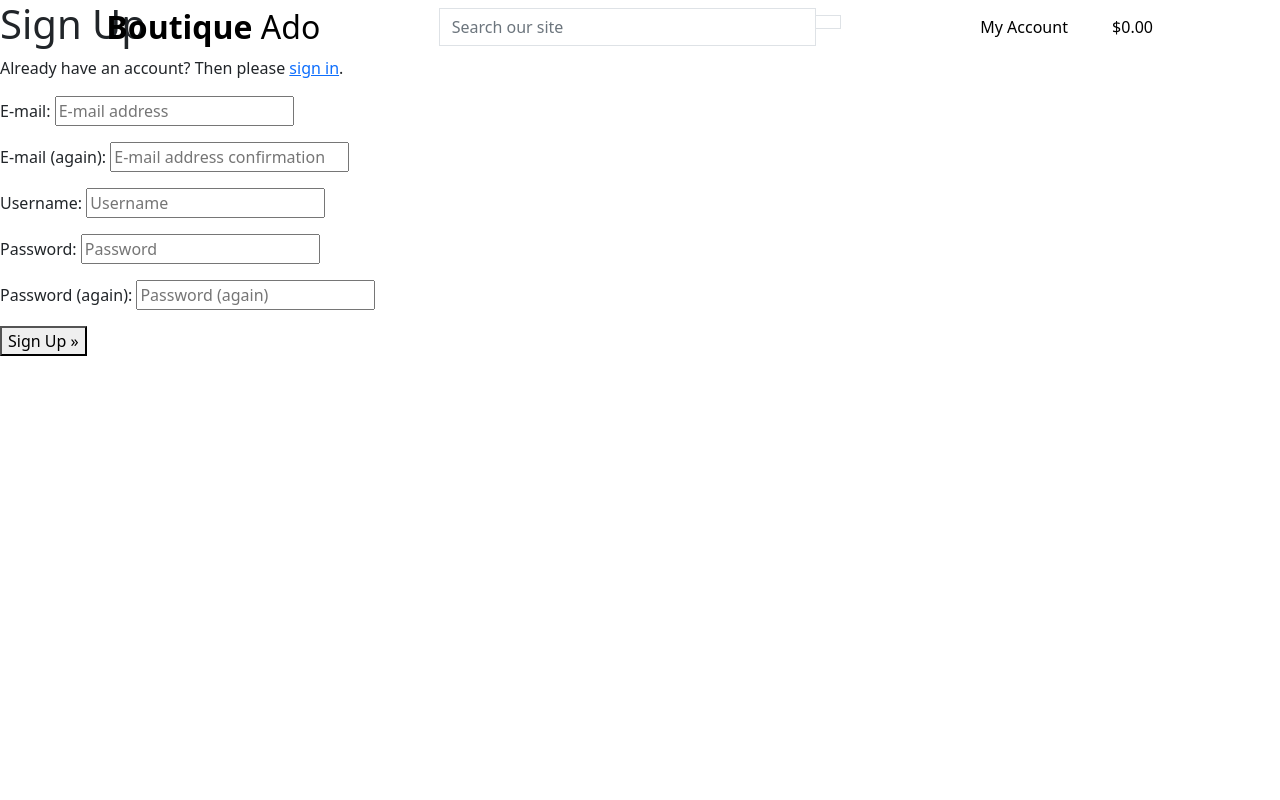
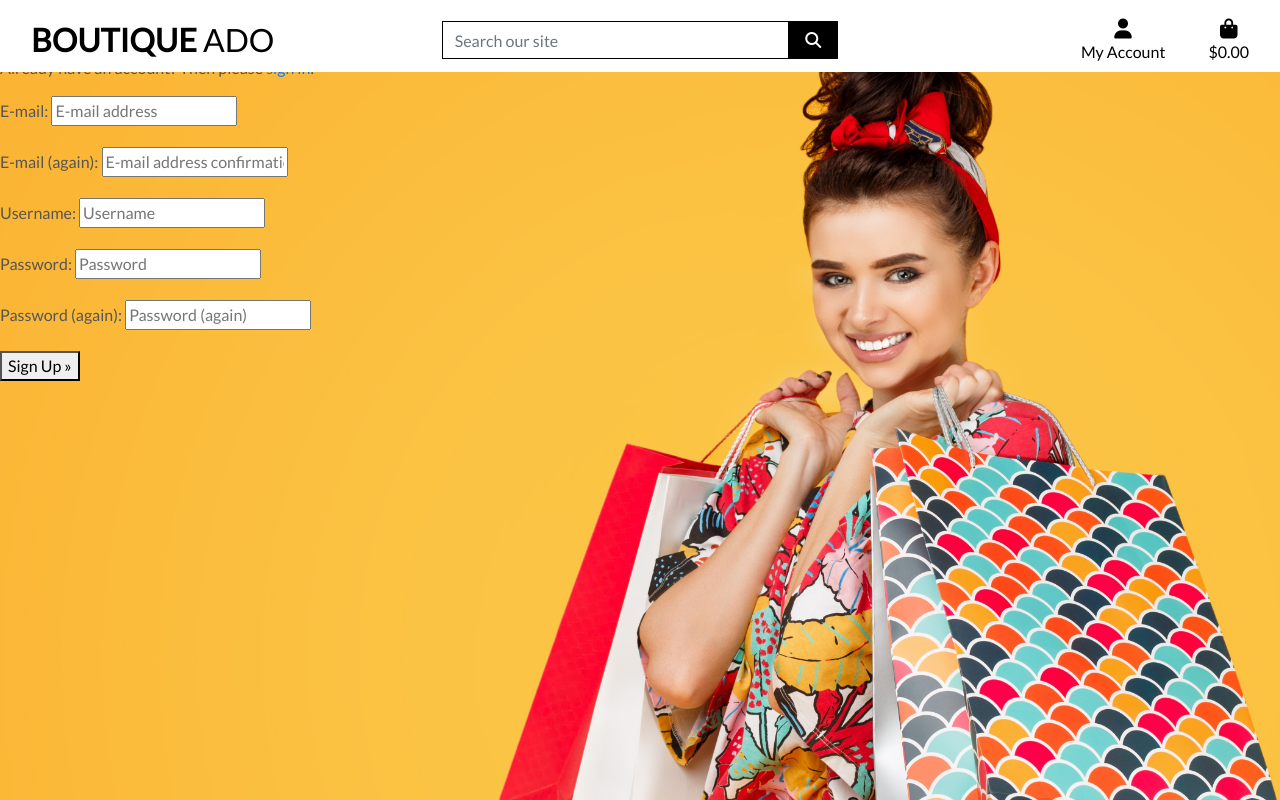
Before and after one commit to MichaelDugdale/boutique_ado_v1, a Django app: page /accounts/signup/ in a window 1280 px wide. Run offline with Django 3.2, Linux system fonts and the light colour scheme; some libraries are stand-ins or nearby versions.

Commit message:
finished homepage

```diff
--- a/boutique_ado/settings.py
+++ b/boutique_ado/settings.py
@@ -150,6 +150,10 @@ USE_TZ = True
 # https://docs.djangoproject.com/en/3.2/howto/static-files/
 
 STATIC_URL = '/static/'
+STATICFILEs_DIRS = (os.path.join(BASE_DIR, 'static'),)
+
+MEDI_URL = '/media/'
+MEDIA_ROOT = os.path.join(BASE_DIR, 'media')
 
 # Default primary key field type
 # https://docs.djangoproject.com/en/3.2/ref/settings/#default-auto-field
--- a/boutique_ado/urls.py
+++ b/boutique_ado/urls.py
@@ -15,9 +15,11 @@ Including another URLconf
 """
 from django.contrib import admin
 from django.urls import path, include
+from django.conf import settings
+from django.conf.urls.static import static
 
 urlpatterns = [
     path('admin/', admin.site.urls),
     path('accounts/', include('allauth.urls')),
     path('', include('home.urls')),
-]
+] + static(settings.MEDIA_URL, document_root=settings.MEDIA_ROOT)
--- a/home/templates/home/index.html
+++ b/home/templates/home/index.html
@@ -1,7 +1,7 @@
 {% extends "base.html" %}
 {% load static %}
 
-{% blockpage-header %}
+{% block page_header %}
 <div class="container header-container">
     <div class="row">
         <div class="col"></div>
--- /dev/null
+++ b/static/css/base.css
@@ -0,0 +1,81 @@
+html {
+    height: 100%;
+}
+
+body {
+    background: url('/media/homepage_background_cropped.jpg') no-repeat center center fixed;
+    background-size: cover;
+    height: calc(100vh - 164px);
+    color: #555;
+    font-family: 'Lato';
+}
+
+/* from Bulma */
+.icon {
+    align-items: center;
+    display: inline-flex;
+    justify-content: center;
+    height: 1.5rem;
+    width: 1.5rem;
+}
+
+.logo-font {
+    text-transform: uppercase;
+}
+
+.main-logo-link {
+    width: fit-content;
+}
+
+.shop-now-button {
+    background: black;
+    color: white;
+    min-width: 260px;
+}
+
+.btn-black {
+    background: black;
+    color: white;
+}
+
+.shop-now-button:hover,
+.shop-now-button:active,
+.shop-now-button:focus,
+.btn-black:hover,
+.btn-black:active,
+.btn-black:focus {
+    background: #222;
+    color: white;
+}
+
+.text-black {
+    color: #000 !important;
+}
+
+.border-black {
+    border: 1px solid black !important;
+}
+
+/* -------------------------------- Media Queries */
+
+/* Slightly larger container on xl screens */
+@media (min-width: 1200px) {
+  .container {
+    max-width: 80%;
+  }
+}
+
+/* fixed top navbar only on medium and up */
+@media (min-width: 992px) {
+    .fixed-top-desktop-only {
+        position: fixed;
+        top: 0;
+        right: 0;
+        left: 0;
+        z-index: 1030;
+    }
+
+    .header-container {
+        padding-top: 164px;
+    }
+}
--- a/templates/base.html
+++ b/templates/base.html
@@ -4,32 +4,37 @@
 <html lang="en">
 
 <head>
+
     {% block meta %}
     <meta http-equiv="X-UA-Compatible" content="ie=edge">
     <meta charset="utf-8">
-    <meta name="viewport" content="width=device-width, initial-scale=1">
+    <meta name="viewport" content="width=device-width, initial-scale=1, shrink-to-fit=no">
     {% endblock %}
 
     {% block extra_meta %}
     {% endblock %}
 
     {% block corecss %}
-    <link href="https://cdn.jsdelivr.net/npm/bootstrap@5.1.3/dist/css/bootstrap.min.css" rel="stylesheet"
-        integrity="sha384-1BmE4kWBq78iYhFldvKuhfTAU6auU8tT94WrHftjDbrCEXSU1oBoqyl2QvZ6jIW3" crossorigin="anonymous">
+
+    <link rel="stylesheet" href="https://stackpath.bootstrapcdn.com/bootstrap/4.4.1/css/bootstrap.min.css"
+        integrity="sha384-Vkoo8x4CGsO3+Hhxv8T/Q5PaXtkKtu6ug5TOeNV6gBiFeWPGFN9MuhOf23Q9Ifjh" crossorigin="anonymous">
+    <link rel="stylesheet" href="https://fonts.googleapis.com/css?family=Lato&display=swap">
+    <link rel="stylesheet" href="{% static 'css/base.css' %}">
     {% endblock %}
 
     {% block extra_css %}
     {% endblock %}
 
     {% block corejs %}
-    <script src="https://cdn.jsdelivr.net/npm/bootstrap@5.1.3/dist/js/bootstrap.bundle.min.js"
-        integrity="sha384-ka7Sk0Gln4gmtz2MlQnikT1wXgYsOg+OMhuP+IlRH9sENBO0LRn5q+8nbTov4+1p"
+    <script src="https://kit.fontawesome.com/ca288a8ffa.js" crossorigin="anonymous"></script>
+    <script src="https://code.jquery.com/jquery-3.4.1.slim.min.js"
+        integrity="sha384-J6qa4849blE2+poT4WnyKhv5vZF5SrPo0iEjwBvKU7imGFAV0wwj1yYfoRSJoZ+n"
         crossorigin="anonymous"></script>
-    <script src="https://cdn.jsdelivr.net/npm/@popperjs/core@2.10.2/dist/umd/popper.min.js"
-        integrity="sha384-7+zCNj/IqJ95wo16oMtfsKbZ9ccEh31eOz1HGyDuCQ6wgnyJNSYdrPa03rtR1zdB"
+    <script src="https://cdn.jsdelivr.net/npm/popper.js@1.16.0/dist/umd/popper.min.js"
+        integrity="sha384-Q6E9RHvbIyZFJoft+2mJbHaEWldlvI9IOYy5n3zV9zzTtmI3UksdQRVvoxMfooAo"
         crossorigin="anonymous"></script>
-    <script src="https://cdn.jsdelivr.net/npm/bootstrap@5.1.3/dist/js/bootstrap.min.js"
-        integrity="sha384-QJHtvGhmr9XOIpI6YVutG+2QOK9T+ZnN4kzFN1RtK3zEFEIsxhlmWl5/YESvpZ13"
+    <script src="https://stackpath.bootstrapcdn.com/bootstrap/4.4.1/js/bootstrap.min.js"
+        integrity="sha384-wfSDF2E50Y2D1uUdj0O3uMBJnjuUD4Ih7YwaYd1iqfktj0Uod8GCExl3Og8ifwB6"
         crossorigin="anonymous"></script>
     {% endblock %}
 
@@ -41,7 +46,7 @@
 
 <body>
     <header class="container-fluid fixed-top">
-        <div class="row">
+        <div id="topnav" class="row bg-white pt-lg-2 d-none d-lg-flex">
             <div class="col-12 col-lg-4 my-auto py-1 py-lg-0 text-center text-lg-left">
                 <a href="{% url 'home' %}" class="nav-link main-logo-link">
                     <h2 class="logo-font text-black my-0"><strong>Boutique</strong> Ado</h2>
@@ -50,7 +55,8 @@
             <div class="col-12 col-lg-4 my-auto py-1 py-lg-0">
                 <form method="GET" action="">
                     <div class="input-group w-100">
-                        <input class="form-control border border-black rounded-0" type="text" name="q" placeholder="Search our site">
+                        <input class="form-control border border-black rounded-0" type="text" name="q"
+                            placeholder="Search our site">
                         <div class="input-group-append">
                             <button class="form-control btn btn-black border border-black rounded-0" type="submit">
                                 <span class="icon">
@@ -64,7 +70,8 @@
             <div class="col-12 col-lg-4 my-auto py-1 py-lg-0">
                 <ul class="list-inline list-unstyled text-center text-lg-right my-0">
                     <li class="list-inline-item dropdown">
-                        <a class="text-black nav-link" href="#" id="user-options" data-toggle="dropdown" aria-haspopup="true" aria-expanded="false">
+                        <a class="text-black nav-link" href="#" id="user-options" data-toggle="dropdown"
+                            aria-haspopup="true" aria-expanded="false">
                             <div class="text-center">
                                 <div><i class="fas fa-user fa-lg"></i></div>
                                 <p class="my-0">My Account</p>
@@ -84,7 +91,8 @@
                         </div>
                     </li>
                     <li class="list-inline-item">
-                        <a class="{% if grand_total %}text-info font-weight-bold{% else %}text-black{% endif %} nav-link" href="">
+                        <a class="{% if grand_total %}text-info font-weight-bold{% else %}text-black{% endif %} nav-link"
+                            href="">
                             <div class="text-center">
                                 <div><i class="fas fa-shopping-bag fa-lg"></i></div>
                                 <p class="my-0">
@@ -117,4 +125,5 @@
 
 
 </body>
+
 </html>
```
Also changed, not shown: media/homepage_background_cropped.jpg (added). Lines whose indentation alone changed are shown as unchanged.
